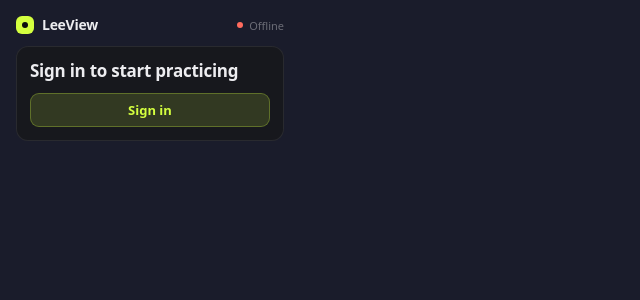
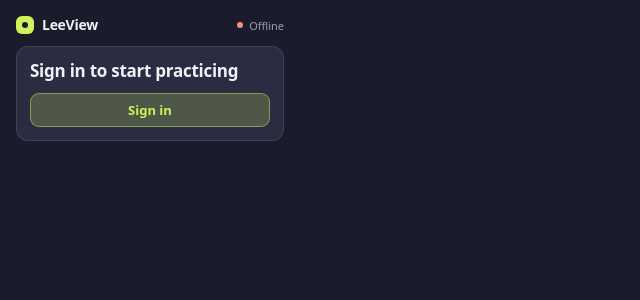
Before and after one commit to devams23/product_leeview, a React (Vite) app in the folder app/extension/: page / in a window 1280 px wide. Shown: the top 300 px of the page, without its empty margins (0-640 px from the left). Built offline with nearby package versions, Linux system fonts and the light colour scheme; no server answers.

Commit message:
Theme: the extension popup uses the shared palette through its tokens instead of hardcoded colours

```diff
--- a/app/extension/src/popup/popup.css
+++ b/app/extension/src/popup/popup.css
@@ -1,24 +1,24 @@
-/* LeeView popup — "Studio" tokens (spec §3). Keep values identical to overlay.css and the dashboard. */
+/* LeeView popup — "Dusk" tokens (spec §3). Keep values identical to overlay.css and the dashboard. */
 
 :root {
-  --ink-0: #0A0B0D;
-  --ink-1: #111216;
-  --ink-2: #17181D;
-  --ink-3: #1F2027;
-  --line: rgba(255, 255, 255, 0.08);
-  --line-2: rgba(255, 255, 255, 0.14);
-  --text-1: #EDEDF0;
-  --text-2: #A1A2AB;
-  --text-3: #6B6C76;
-  --signal: #D4FF3F;
-  --signal-ink: #0A0B0D;
-  --signal-soft: rgba(212, 255, 63, 0.12);
-  --ai: #B9A6FF;
-  --ai-soft: rgba(185, 166, 255, 0.14);
-  --danger: #FF6B5E;
-  --danger-soft: rgba(255, 107, 94, 0.12);
-  --warn: #FFB547;
-  --ok: #4ADE80;
+  --ink-0: #1A1C2B;
+  --ink-1: #222436;
+  --ink-2: #2A2D42;
+  --ink-3: #34374F;
+  --line: rgba(255, 255, 255, 0.10);
+  --line-2: rgba(255, 255, 255, 0.18);
+  --text-1: #F3F2F7;
+  --text-2: #C2C2D3;
+  --text-3: #9C9DB4;
+  --signal: #CFF25A;
+  --signal-ink: #14151F;
+  --signal-soft: rgba(207, 242, 90, 0.12);
+  --ai: #C4B5FF;
+  --ai-soft: rgba(196, 181, 255, 0.14);
+  --danger: #FF8F80;
+  --danger-soft: rgba(255, 143, 128, 0.12);
+  --warn: #FFC46B;
+  --ok: #4EDDB4;
 
   --radius-control: 9px;
   --radius-card: 12px;
@@ -115,7 +115,7 @@ button:focus-visible {
   font-family: var(--font-sans);
   font-size: 11px;
   line-height: 1;
-  color: #6B6C76;
+  color: var(--text-3);
 }
 
 .pop-status-dot {
@@ -150,7 +150,7 @@ button:focus-visible {
   font-size: 17px;
   line-height: 1.25;
   letter-spacing: -0.015em;
-  color: #EDEDF0;
+  color: var(--text-1);
 }
 
 .pop-email {
@@ -158,7 +158,7 @@ button:focus-visible {
   font-size: 13px;
   font-weight: 500;
   line-height: 1.4;
-  color: #EDEDF0;
+  color: var(--text-1);
   white-space: nowrap;
   overflow: hidden;
   text-overflow: ellipsis;
@@ -190,24 +190,24 @@ button:focus-visible {
 }
 
 .pop-btn--primary {
-  background: rgba(212, 255, 63, 0.14);
-  color: #D4FF3F;
-  box-shadow: inset 0 0 0 1px rgba(212, 255, 63, 0.28);
+  background: rgba(207, 242, 90, 0.22);
+  color: var(--signal);
+  box-shadow: inset 0 0 0 1px rgba(207, 242, 90, 0.45);
 }
 
 .pop-btn--primary:hover {
-  background: rgba(212, 255, 63, 0.2);
+  background: rgba(207, 242, 90, 0.30);
 }
 
 .pop-btn--ghost {
   background: transparent;
-  color: #A1A2AB;
+  color: var(--text-2);
   font-weight: 500;
   box-shadow: inset 0 0 0 1px rgba(255, 255, 255, 0.10);
 }
 
 .pop-btn--ghost:hover {
-  color: #EDEDF0;
+  color: var(--text-1);
   background: rgba(255, 255, 255, 0.04);
 }
 
```
